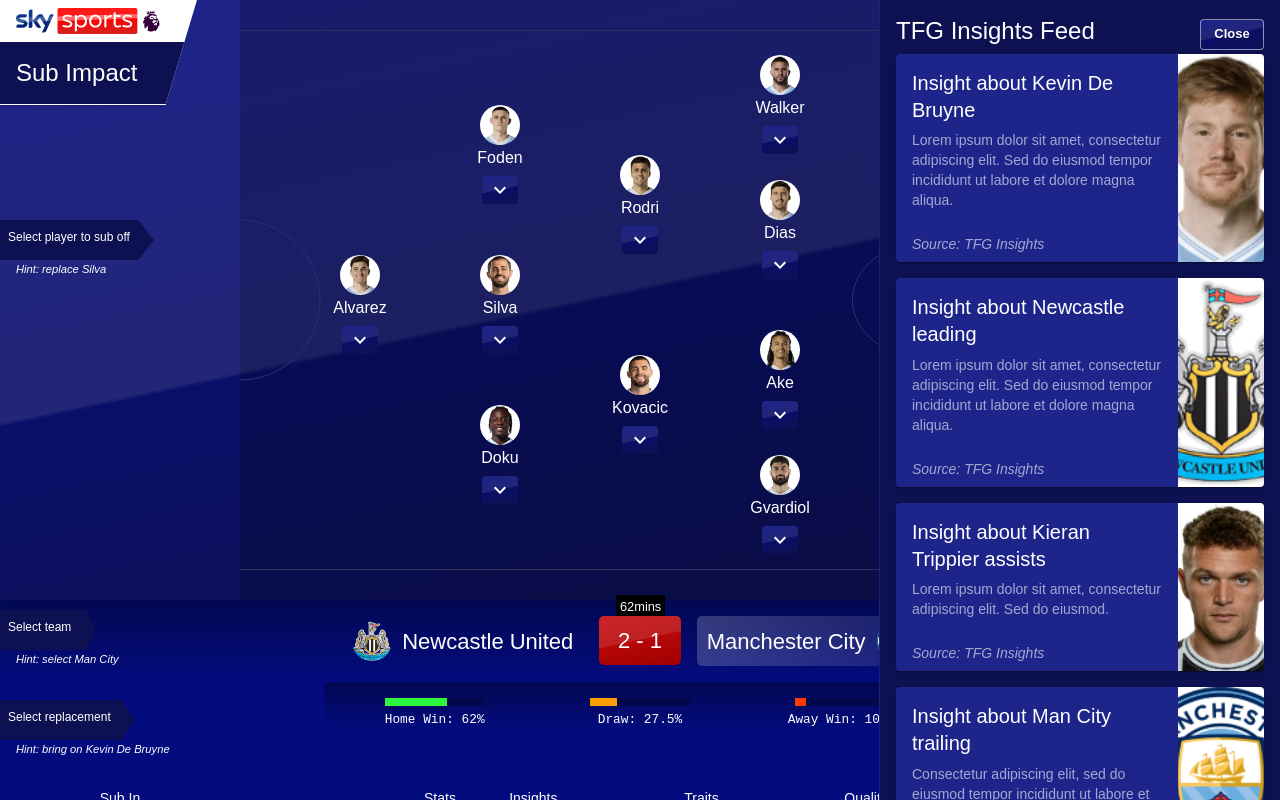
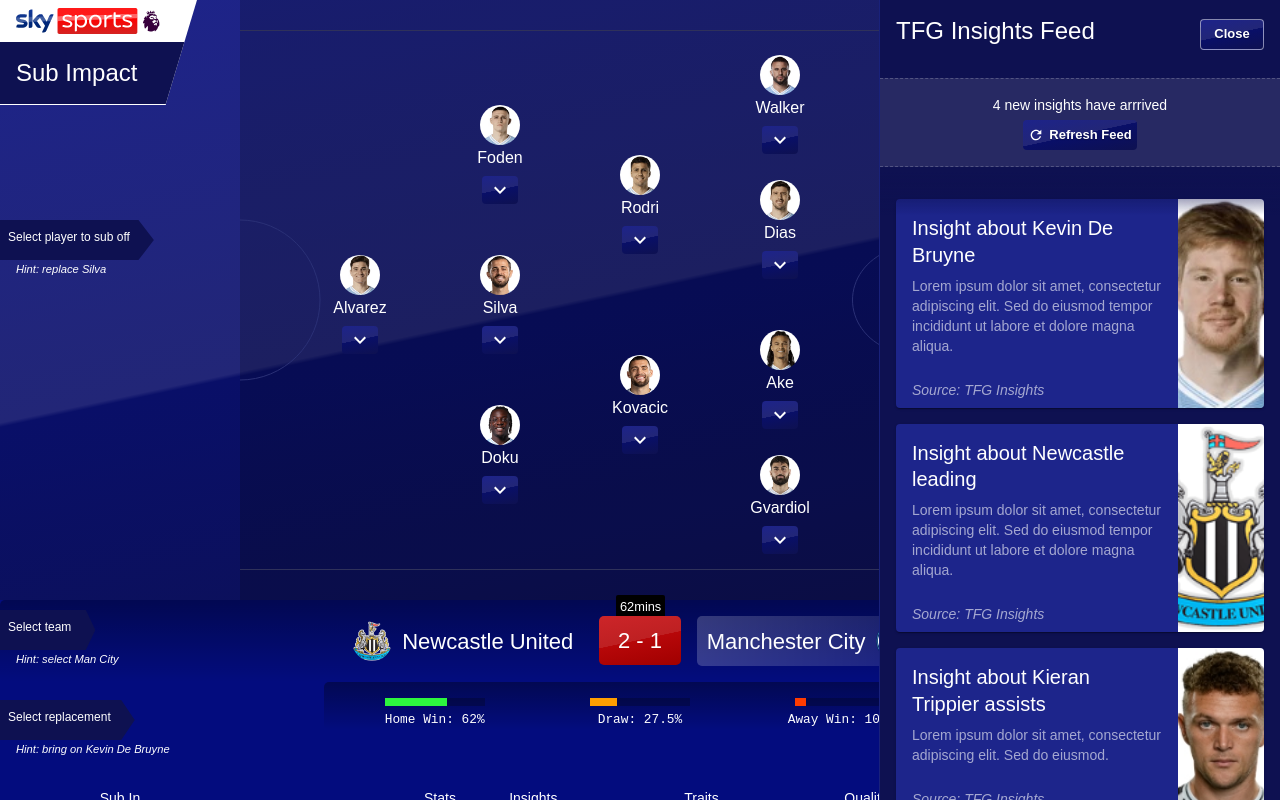
Before and after one commit to andyshora/tfg-rfp-m4, a React (Create React App) app: page / in a window 1280 px wide. Both pictures are taken after a click on the element "Open TFG Insights". Shown: the top 800 px of the page. Built offline with nearby package versions, Linux system fonts and the light colour scheme; a web font is replaced by a local one.

Commit message:
New insights feed section

```diff
--- a/src/App.css
+++ /dev/null
@@ -1,38 +0,0 @@
-.App {
-  text-align: center;
-}
-
-.App-logo {
-  height: 40vmin;
-  pointer-events: none;
-}
-
-@media (prefers-reduced-motion: no-preference) {
-  .App-logo {
-    animation: App-logo-spin infinite 20s linear;
-  }
-}
-
-.App-header {
-  background-color: #282c34;
-  min-height: 100vh;
-  display: flex;
-  flex-direction: column;
-  align-items: center;
-  justify-content: center;
-  font-size: calc(10px + 2vmin);
-  color: white;
-}
-
-.App-link {
-  color: #61dafb;
-}
-
-@keyframes App-logo-spin {
-  from {
-    transform: rotate(0deg);
-  }
-  to {
-    transform: rotate(360deg);
-  }
-}
--- a/src/App.js
+++ b/src/App.js
@@ -10,9 +10,14 @@
 import SkyTextFont from "./styles/fonts/sky-regular.woff";
 import { Button, Grid, Typography } from "@mui/material";
 
-import { AppWrap, FeedHandleWrap, FeedWrap } from "./App.styles";
-
-import InsightCard from "./components/InsightCard";
+import {
+  AppWrap,
+  FeedHandleWrap,
+  FeedWrap,
+  FeedStickyHeader,
+  FeedGutter,
+} from "./App.styles";
+import InsightCard, { LoadMoreInsightsBox } from "./components/InsightCard";
 import { tfgInsightsData } from "./data";
 
 const fgLight = "#fff";
@@ -148,6 +153,10 @@
 
 export default function App() {
   const [feedDrawerOpen, setFeedDrawerOpen] = React.useState(false);
+  const [newInsights] = React.useState(
+    tfgInsightsData.filter((insight) => insight.img.indexOf("team") === -1)
+  );
+  console.log("newInsights", newInsights);
   function toggleDrawer(open) {
     setFeedDrawerOpen(open);
   }
@@ -180,7 +189,8 @@
           }}
         >
           <FeedWrap>
-            <div style={{ position: "absolute", right: "1rem" }}>
+            <FeedStickyHeader>
+              <div style={{ position: "absolute", right: "1rem", zIndex: 2 }}>
                 <Button
                   size="small"
                   variant="outlined"
@@ -190,12 +200,23 @@
                   Close
                 </Button>
               </div>
+              <FeedGutter>
                 <Typography variant="h4" component="h4" gutterBottom>
                   TFG Insights Feed
                 </Typography>
+              </FeedGutter>
+              {newInsights && newInsights.length > 0 && (
+                <LoadMoreInsightsBox total={newInsights.length} />
+              )}
+            </FeedStickyHeader>
             <Grid container spacing={2}>
               {tfgInsightsData.map((insight, i) => (
-                <Grid item xs={12} key={`insight-${i}`}>
+                <Grid
+                  item
+                  xs={12}
+                  key={`insight-${i}`}
+                  style={{ padding: "0 1rem 1rem 2rem" }}
+                >
                   <InsightCard heading={insight.heading} img={insight.img}>
                     {insight.content}
                   </InsightCard>
--- a/src/App.styles.js
+++ b/src/App.styles.js
@@ -6,9 +6,22 @@
   width: 400px;
   min-height: 100px;
   height: 100vh;
+  overflow: auto;
   background: #0e1151;
-  padding: 1rem;
+  padding: 0;
   color: white;
+`;
+
+export const FeedGutter = styled.div`
+  padding: 0 1rem;
+`;
+
+export const FeedStickyHeader = styled.header`
+  position: sticky;
+  top: 0;
+  background: linear-gradient(0deg, transparent 0%, #0e1151 20%);
+  z-index: 1;
+  padding: 1rem 0 1rem 0;
 `;
 
 export const FeedHandleWrap = styled.header`
--- a/src/components/InsightCard.js
+++ b/src/components/InsightCard.js
@@ -1,12 +1,43 @@
 import * as React from "react";
 import {
   Box,
+  Button,
   Card,
   CardContent,
   CardMedia,
   CardActions,
   Typography,
 } from "@mui/material";
+import { Refresh } from "@mui/icons-material";
+
+export const LoadMoreInsightsBox = ({ total = 0 }) => {
+  return (
+    <Box
+      sx={{
+        display: total > 0 ? "flex" : "",
+        flexDirection: "column",
+        justifyContent: "center",
+        alignItems: "center",
+        background: "rgba(255, 255, 255, 0.1)",
+        color: "white",
+        cursor: "pointer",
+        width: "100%",
+        padding: "1rem 1rem",
+        margin: "2rem 0",
+        borderTop: "1px dashed rgba(255, 255, 255, 0.2)",
+        borderBottom: "1px dashed rgba(255, 255, 255, 0.2)",
+      }}
+    >
+      <Typography variant="body2">
+        {total} new insight{total !== 1 ? "s" : ""} have arrrived
+      </Typography>
+      <Button variant="text" size="small" style={{ marginTop: 5 }}>
+        <Refresh style={{ width: 16, height: 16, marginRight: 5 }} /> Refresh
+        Feed
+      </Button>
+    </Box>
+  );
+};
 
 export default function InsightCard({
   heading = "Heading",
--- a/src/components/SubImpactSim.js
+++ b/src/components/SubImpactSim.js
@@ -298,7 +298,6 @@
                     size="small"
                     color="primary"
                     variant="outlined"
-                    title={`View stats`}
                     onClick={() => selectPlayerStats(row.name)}
                   >
                     <ChartIcon />
@@ -867,7 +866,7 @@
                       color="secondary"
                       arrow
                     >
-                      Quality Rank
+                      <>Quality Rank</>
                     </Tooltip>
                   </StyledTableCell>
                   <StyledTableCell align="left">Form</StyledTableCell>
```
Lines whose indentation alone changed are shown as unchanged.
